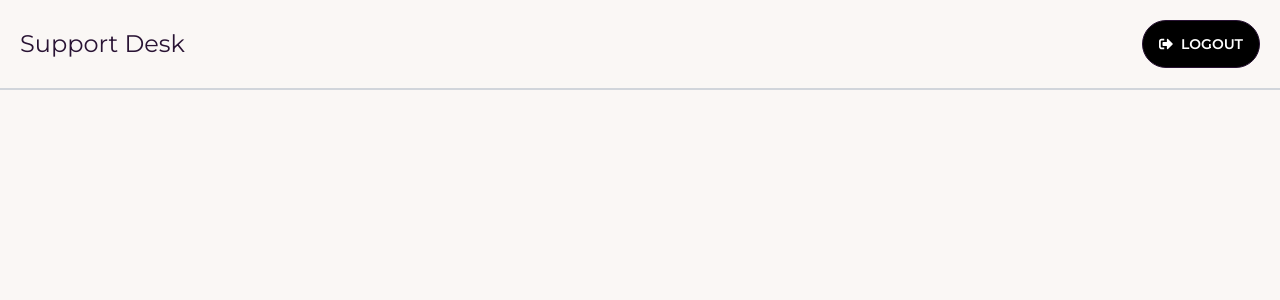
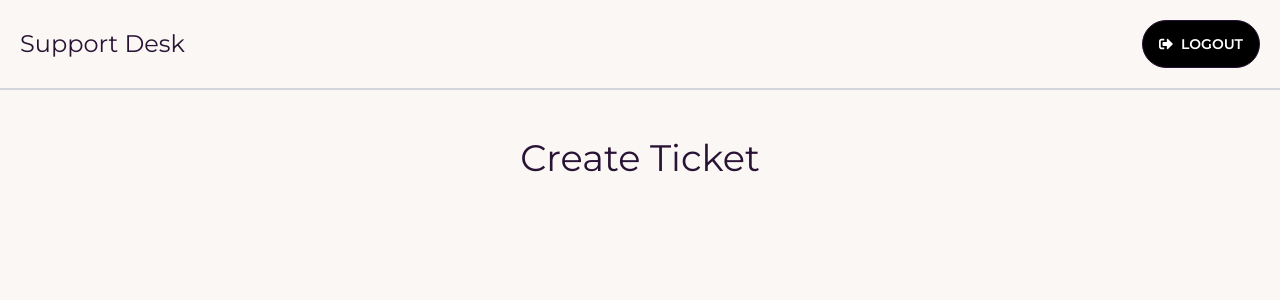
Before and after one commit to Abdulsalam24/MERN-Stack-Project, a React (Create React App) app in the folder frontend/: page /create-ticket in a window 1280 px wide. Before the commit this address had no page. Shown: the top 300 px of the page. Built offline with nearby package versions, Linux system fonts and the light colour scheme; sample sign-in values are in the browser's storage.

Commit message:
created outlet for the create ticket page

```diff
--- a/frontend/src/App.js
+++ b/frontend/src/App.js
@@ -1,12 +1,12 @@
 import React from 'react';
-// import logo from './logo.svg';
-// import { Counter } from './features/counter/Counter';
 import { BrowserRouter as Router, Routes, Route } from 'react-router-dom'
 import NavBar from './components/NavBar';
 import Home from './pages/Home';
 import Login from './pages/Login';
 import Register from './pages/Register';
+import CreateTicket from './pages/CreateTicket';
 import { ToastContainer } from 'react-toastify';
+import ProtectRoute from './components/ProtectRoute';
 
 
 function App() {
@@ -14,15 +14,20 @@ function App() {
     <>
       <Router>
         <div className="container m-auto font-body">
-          <NavBar/>
+          <NavBar />
           <Routes>
             <Route path='/' element={<Home />} />
             <Route path='/login' element={<Login />} />
             <Route path='/register' element={<Register />} />
+
+            <Route path='/create-ticket' element={<ProtectRoute />} >
+              <Route path='/create-ticket' element={<CreateTicket />} />
+            </Route>
+
           </Routes>
         </div>
       </Router>
-      <ToastContainer/>
+      <ToastContainer />
     </>
   );
 }
--- /dev/null
+++ b/frontend/src/components/ProtectRoute.js
@@ -0,0 +1,19 @@
+import { Navigate, Outlet } from 'react-router-dom'
+import AuthStatus from '../hooks/AuthStatus'
+
+
+const ProtectRoute = () => {
+
+    const { loggedIn, checkStatus } = AuthStatus()
+
+    if (checkStatus) {
+        return (<h2>Loading ...</h2>)
+    }
+    console.log(loggedIn)
+
+    return (
+        loggedIn ? <Outlet /> : <Navigate to='/login' />
+    )
+}
+
+export default ProtectRoute
--- /dev/null
+++ b/frontend/src/hooks/AuthStatus.js
@@ -0,0 +1,24 @@
+import React, { useEffect, useState } from 'react'
+import { useSelector } from 'react-redux'
+
+function AuthStatus() {
+    const [loggedIn, setLoggedIn] = useState(false)
+    const [checkStatus, setCheckStatus] = useState(true)
+
+    const { user } = useSelector((state) => state.auth)
+
+
+    useEffect(() => {
+        if (user) {
+            setLoggedIn(true)
+        } else {
+            setLoggedIn(false)
+        }
+        setCheckStatus(false)
+    }, [user])
+
+
+    return { loggedIn, checkStatus }
+}
+
+export default AuthStatus
--- /dev/null
+++ b/frontend/src/pages/CreateTicket.jsx
@@ -0,0 +1,13 @@
+import React from "react";
+
+function CreateTicket() {
+  return (
+    <div className="w-4/5 m-auto">
+      <div className="flex items-center justify-center mt-10">
+        <h2>Create Ticket</h2>
+      </div>
+    </div>
+  );
+}
+
+export default CreateTicket;
--- a/frontend/src/pages/Home.jsx
+++ b/frontend/src/pages/Home.jsx
@@ -5,6 +5,7 @@ import {
   FaSignInAlt,
   FaTicketAlt,
 } from "react-icons/fa";
+import { Link } from "react-router-dom";
 
 function Home() {
   return (
@@ -18,14 +19,18 @@ function Home() {
 
       <form className="form-control">
         <div className="text-center my-3">
+          <Link to="/create-ticket">
             <button className="btn rounded font-black bg-white hover:bg-gray-100 text-black w-full btn-xs sm:btn-sm md:btn-md lg:btn-lg">
               Create new Ticket <FaTicketAlt className="ml-3" />
             </button>
+          </Link>
         </div>
         <div className="text-center my-3">
+          <Link to="/tickets">
             <button className="btn rounded bg-black text-white hover:bg-gray-700 w-full btn-xs sm:btn-sm md:btn-md lg:btn-lg">
               View my Tickets <FaTicketAlt className="ml-3" />
             </button>
+          </Link>
         </div>
       </form>
     </div>
```
Lines whose indentation alone changed are shown as unchanged.
